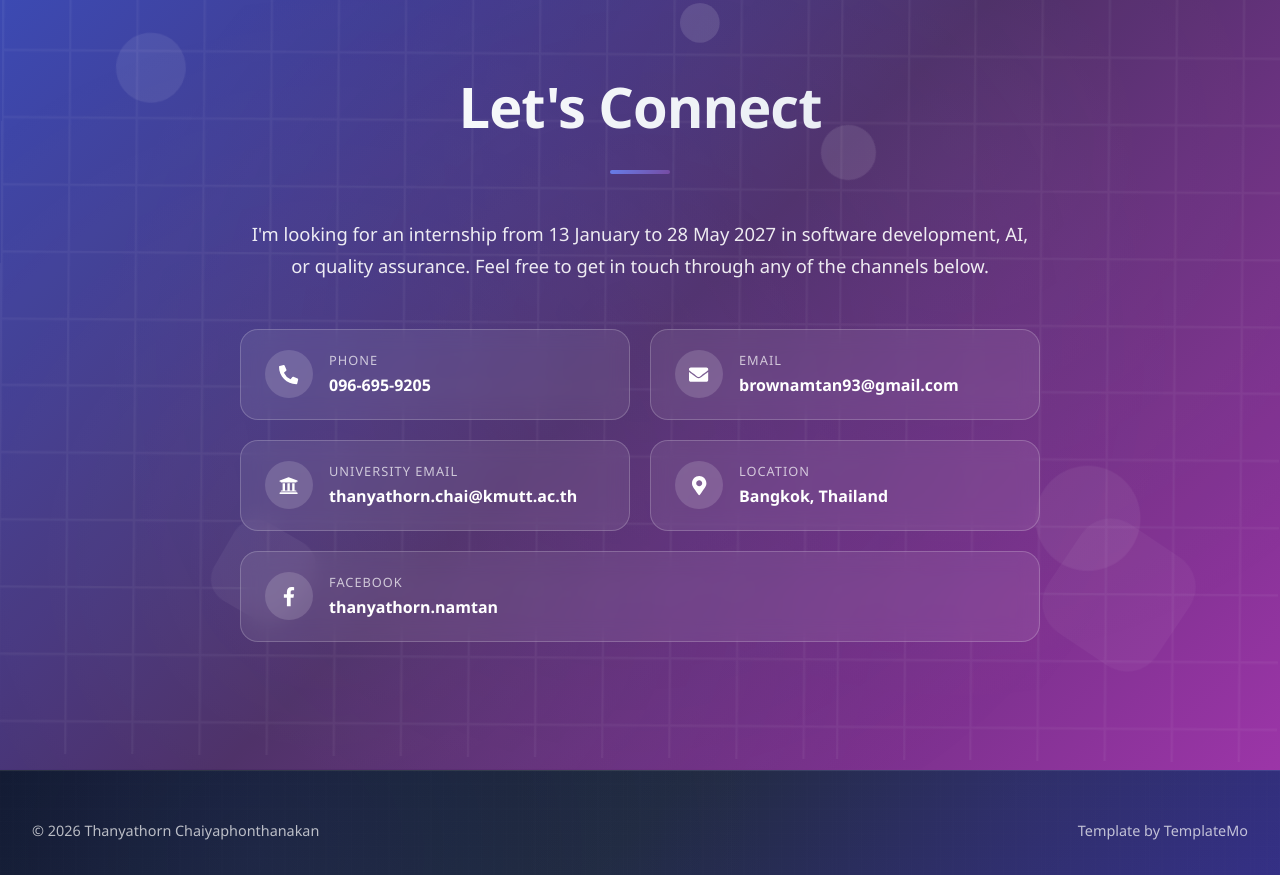
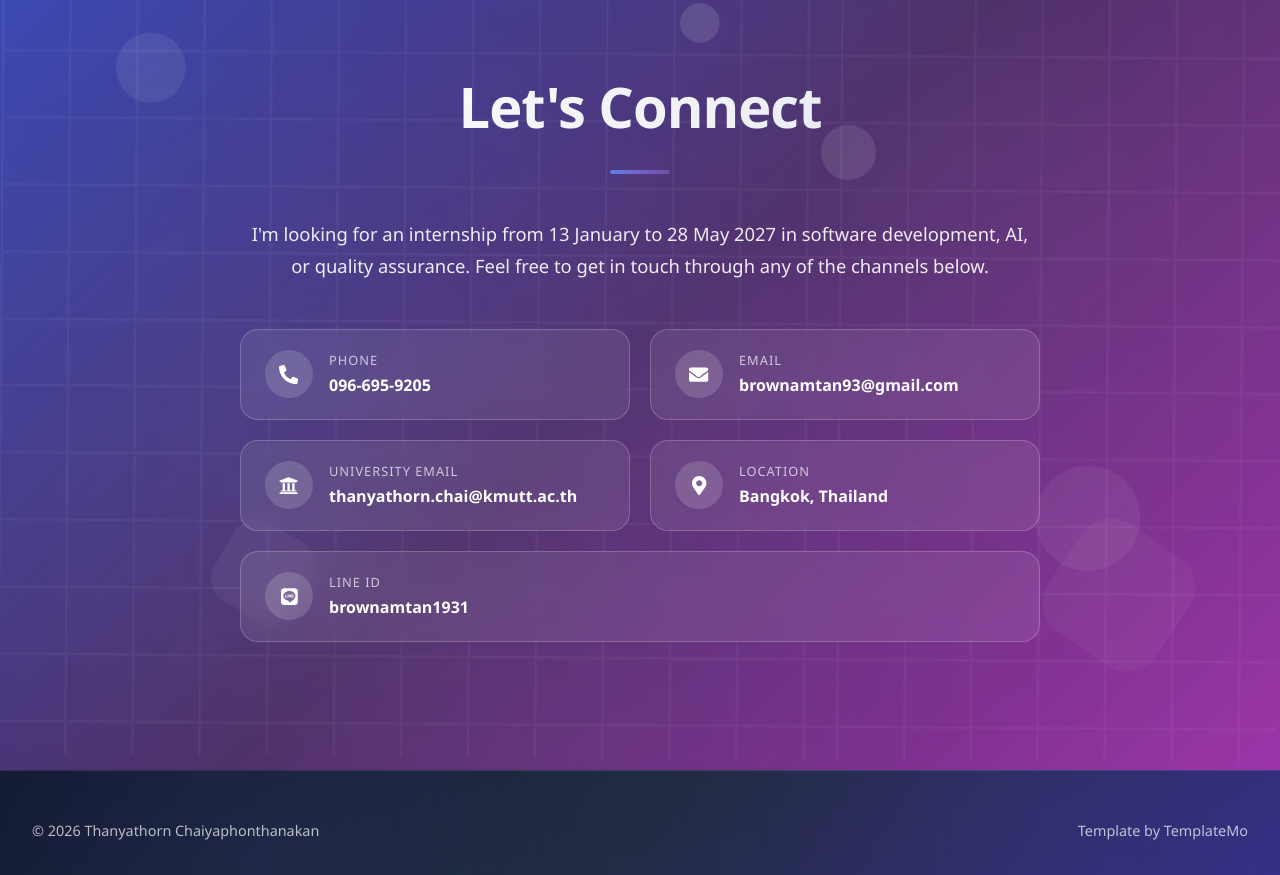
Before and after one commit to thanyathorn74/thanyathorn74.github.io, a plain HTML site: page index.html in a window 1280 px wide. Shown: the part 10516-11391 px from the top of the page. Drawn offline with Linux system fonts and the light colour scheme.

Commit message:
Replace the Facebook contact with LINE
Co-Authored-By: Claude Opus 5.5 <noreply@anthropic.com>

```diff
--- a/index.html
+++ b/index.html
@@ -555,9 +555,9 @@ https://templatemo.com/tm-593-personal-shape
                         <i class="fas fa-map-marker-alt"></i>
                         <div><small>Location</small><span>Bangkok, Thailand</span></div>
                     </div>
-                    <a class="contact-card" href="https://www.facebook.com/thanyathorn.namtan/" target="_blank" rel="noopener">
-                        <i class="fab fa-facebook-f"></i>
-                        <div><small>Facebook</small><span>thanyathorn.namtan</span></div>
+                    <a class="contact-card" href="https://line.me/ti/p/~brownamtan1931" target="_blank" rel="noopener">
+                        <i class="fab fa-line"></i>
+                        <div><small>LINE ID</small><span>brownamtan1931</span></div>
                     </a>
                 </div>
             </div>
```
